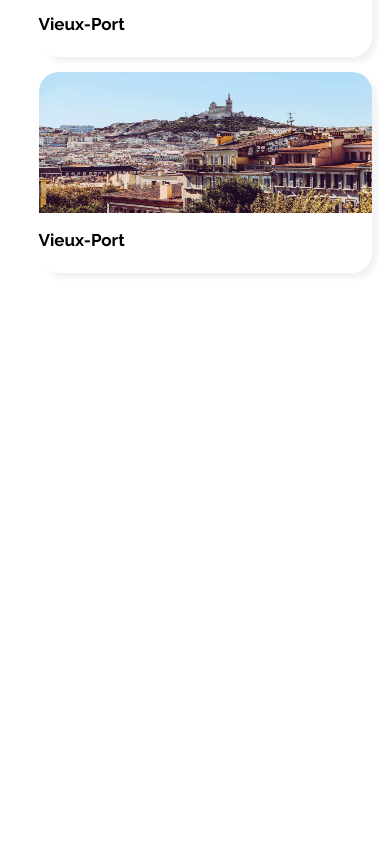
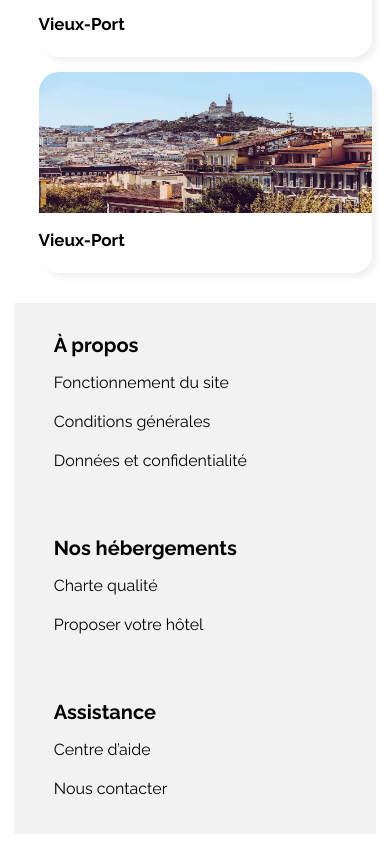
Before and after one commit to LeNsaff/Projet-3, a plain HTML site: page index.html in a window 390 px wide. Shown: the part 3300-4144 px from the top of the page. Before the commit the page ends 3583 px from the top, so only its background shows below. Drawn offline with Linux system fonts and the light colour scheme.

Commit message:
footer (pc tablette mobile)

```diff
--- a/css/mobile.css
+++ b/css/mobile.css
@@ -120,4 +120,9 @@
         height: 141px;
     }
 
+    /*footer*/
+
+    footer{
+        flex-direction: column;
+    }
 }
--- a/css/style.css
+++ b/css/style.css
@@ -21,6 +21,7 @@ body{
     max-width: 1440px;
     min-width: 320px;
     overflow-x: hidden;
+    gap: 30px;
 }
 
 /*header*/
@@ -338,3 +339,34 @@ aside{
     display: flex;
     justify-content: left;
 }
+
+/*footer*/
+
+footer{
+    display: flex;
+    flex-direction: row;
+    background-color: #F2F2F2;
+    width: 98%;
+    margin: 30px auto auto auto;
+    gap: 15%;
+}
+
+.listctn{
+    display: flex;
+    flex-direction: column;
+}
+
+.footerlist{
+    list-style: none;
+    font-family: 'Raleway';
+    gap: 0px;
+}
+
+.listlink{
+    margin-bottom: 20px;
+}
+
+.titrefooter{
+    margin-left: 40px;
+    margin-bottom: 0;
+}
--- a/index.html
+++ b/index.html
@@ -253,7 +253,7 @@
         </main>
 
         <section class="activite">
-            <h3 class="hebergementtitre">Activité à Marseille</h3>
+            <h3 class="hebergementtitre">Activités à Marseille</h3>
             <div class="actlist">
                 <article>
                     <a href="#" class="carteact">
@@ -292,5 +292,50 @@
                 </article>
             </div>
         </section>
+
+        <footer>
+            <section class="listctn">
+                <h3 class="hebergementtitre titrefooter">À propos</h3>
+                <ul class="footerlist">
+                    <li class="listlink">
+                        <a href="#">Fonctionnement du site</a>
+                    </li>
+
+                    <li class="listlink">
+                        <a href="#">Conditions générales </a>
+                    </li>
+
+                    <li class="listlink">
+                        <a href="#">Données et confidentialité</a>
+                    </li>
+                </ul>
+            </section>
+
+            <section class="listctn">
+                <h3 class="hebergementtitre titrefooter">Nos hébergements</h3>
+                <ul class="footerlist">
+                    <li class="listlink">
+                        <a href="#">Charte qualité</a>
+                    </li>
+
+                    <li class="listlink">
+                        <a href="#">Proposer votre hôtel</a>
+                    </li>
+                </ul>
+            </section>
+
+            <section class="listctn">
+                <h3 class="hebergementtitre titrefooter">Assistance</h3>
+                <ul class="footerlist">
+                    <li class="listlink">
+                        <a href="#">Centre d’aide</a>
+                    </li>
+
+                    <li class="listlink">
+                        <a href="#">Nous contacter</a>
+                    </li>
+                </ul>
+            </section>
+        </footer>
     </body>
 </html>
```
